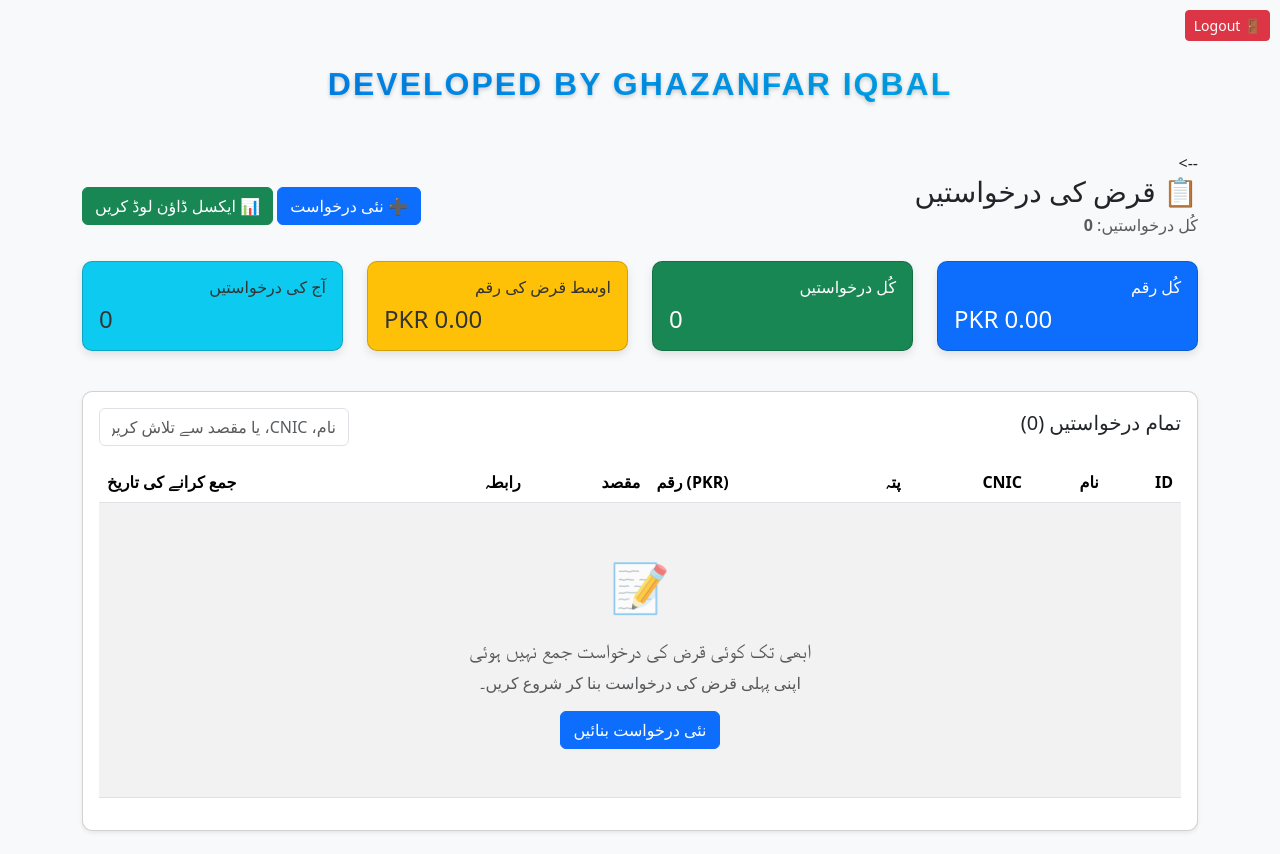
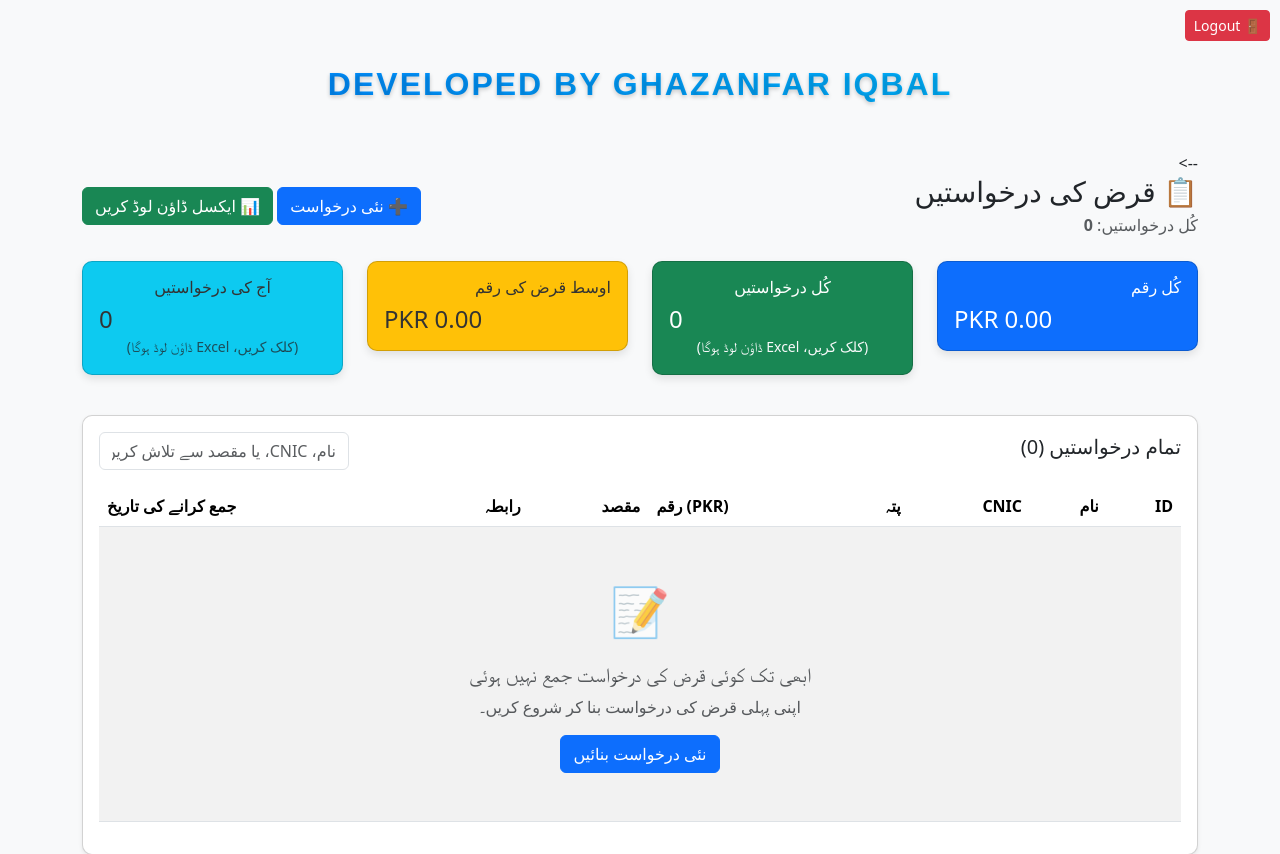
Before and after one commit to ghazanfariqbal630/Loan-Application, a Flask app: page /dashboard in a window 1280 px wide. Shown: the top 854 px of the page. Run offline with Flask 3, Linux system fonts and the light colour scheme; the visitor is signed in with stand-in values (Sample User, id 1); data that the repository does not hold is empty.

Commit message:
Update dashboard.html

```diff
--- a/templates/dashboard.html
+++ b/templates/dashboard.html
@@ -50,6 +50,11 @@
     #applicationsTable td:nth-child(8) {
       text-align: left;
       direction: ltr;
+    }
+    .hover-shadow:hover {
+      transform: translateY(-5px);
+      box-shadow: 0 6px 12px rgba(0,0,0,0.2);
+      transition: 0.3s ease;
     }
   </style>
 </head>
@@ -136,14 +141,19 @@
           </div>
         </div>
       </div>
+
       <div class="col-md-3 mb-3">
-        <div class="card bg-success text-white">
-          <div class="card-body">
+        <a href="/download" style="text-decoration: none;">
+          <div class="card bg-success text-white hover-shadow" style="cursor: pointer;">
+            <div class="card-body text-center">
               <h6 class="card-title">کُل درخواستیں</h6>
               <h4 class="mb-0" style="direction: ltr; text-align: left;">{{ total }}</h4>
+              <small class="text-light">(کلک کریں، Excel ڈاؤن لوڈ ہوگا)</small>
             </div>
           </div>
+        </a>
       </div>
+
       <div class="col-md-3 mb-3">
         <div class="card bg-warning text-dark">
           <div class="card-body">
@@ -152,13 +162,17 @@
           </div>
         </div>
       </div>
+
       <div class="col-md-3 mb-3">
-        <div class="card bg-info text-dark">
-          <div class="card-body">
+        <a href="/download" style="text-decoration: none;">
+          <div class="card bg-info text-dark hover-shadow" style="cursor: pointer;">
+            <div class="card-body text-center">
               <h6 class="card-title">آج کی درخواستیں</h6>
               <h4 class="mb-0" style="direction: ltr; text-align: left;">{{ today_count }}</h4>
+              <small class="text-muted">(کلک کریں، Excel ڈاؤن لوڈ ہوگا)</small>
             </div>
           </div>
+        </a>
       </div>
     </div>
 
```
Lines whose indentation alone changed are shown as unchanged.
